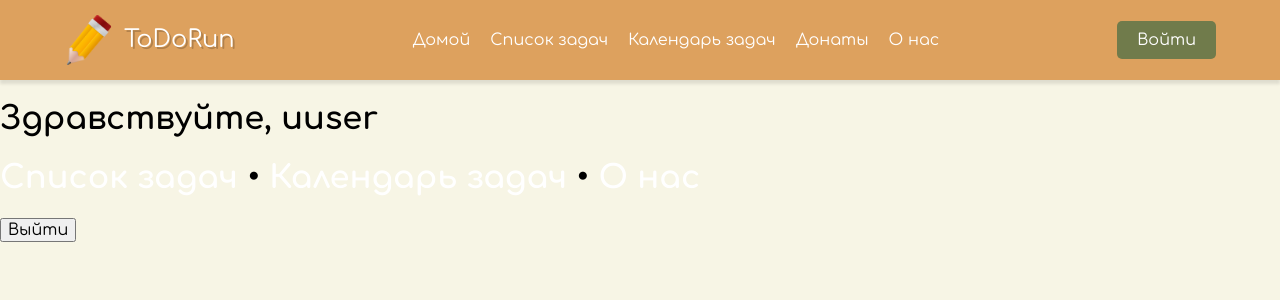
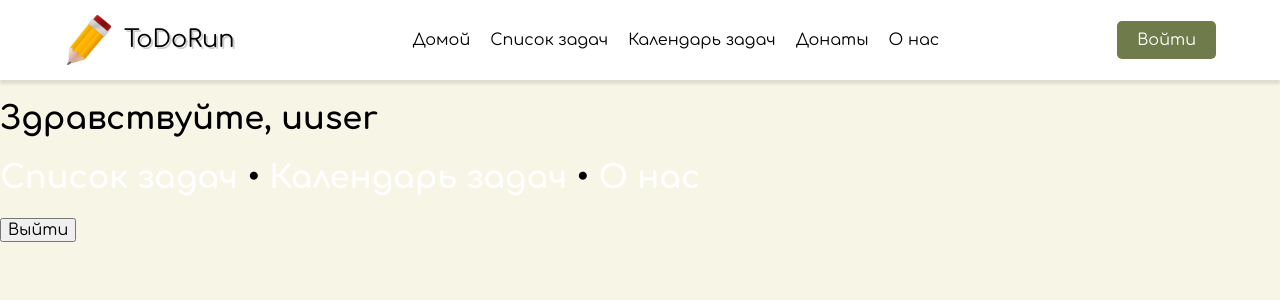
Before and after one commit to skeiigi/ToDoRun, a Django app: page /guest/ in a window 1280 px wide. Shown: the top 300 px of the page. Run offline with Django 5.2, Linux system fonts and the light colour scheme; a user stored in the database is signed in.

Commit message:
udpate(variables.css): update styles added var

```diff
--- a/Project1/DjangoProj/organizer/organ/static/common/buttons.css
+++ b/Project1/DjangoProj/organizer/organ/static/common/buttons.css
@@ -36,8 +36,8 @@
   margin: 5px;
   padding: 5px;
   font-size: 27px;
-  background-color: #707b4b;
-  color: #ffffff;
+  background-color: var(--secondary-color);
+  color: var(--text-color);
   transition: 0.5s;
 }
 
@@ -47,16 +47,16 @@
   margin: 5px;
   padding: 5px;
   font-size: 20px;
-  background-color: #707b4b;
-  color: #ffffff;
+  background-color: var(--secondary-color);
+  color: var(--text-color);
   transition: 0.5s;
 }
 
 .btn-outline-primary:hover {
   background-color: #FEFAE0;
-  color: #707b4b;
+  color: var(--secondary-color);
 }
 
 .btn-primary:hover, .btn-home-primary:hover {
-  background-color: #283618;
+  background-color: var(--secondary-hover-color);
 }
--- a/Project1/DjangoProj/organizer/organ/static/common/forms.css
+++ b/Project1/DjangoProj/organizer/organ/static/common/forms.css
@@ -1,4 +1,3 @@
-/* Стили для форм */
 .form {
   display: flex;
   justify-content: center;
--- a/Project1/DjangoProj/organizer/organ/static/common/images.css
+++ b/Project1/DjangoProj/organizer/organ/static/common/images.css
@@ -1,4 +1,3 @@
-/* Стили для изображений */
 .logo {
   height: 50px;
   width: 170px;
--- a/Project1/DjangoProj/organizer/organ/static/components/auth.css
+++ b/Project1/DjangoProj/organizer/organ/static/components/auth.css
@@ -1,4 +1,3 @@
-/* Стили для страниц авторизации и регистрации */
 .login-page {
   width: 560px;
   padding: 2% 0 0;
--- a/Project1/DjangoProj/organizer/organ/static/components/header.css
+++ b/Project1/DjangoProj/organizer/organ/static/components/header.css
@@ -1,5 +1,5 @@
 .header {
-  background-color: #dda15e;
+  background-color: var(--base-color);
   box-shadow: 0 4px 3px rgba(0, 0, 0, 0.1);
 }
 
@@ -31,7 +31,7 @@
 
 .header__logo-text {
   font-size: 1.5rem;
-  color: #ffffff;
+  color: var(--text-alternative-color);
   text-decoration: none;
   text-shadow: 2px 2px rgba(0, 0, 0, 0.2);
 }
@@ -51,9 +51,9 @@
 
 .header__nav-link {
   font-size: 1rem;
-  color: #ffffff;
+  color: var(--text-alternative-color);
   text-decoration: none;
-  transition: color 0.3s ease;
+  transition: color var(--transition);
 }
 
 .header__nav-link:hover {
@@ -62,17 +62,17 @@
 
 .header__auth-button {
   padding: 10px 20px;
-  background-color: #707b4b;
-  color: #ffffff;
+  background-color: var(--secondary-color);
+  color: var(--text-color);
   border: none;
-  border-radius: 5px;
+  border-radius: var(--border-radius);
   cursor: pointer;
   font-size: 1rem;
-  transition: background-color 0.3s ease;
+  transition: background-color var(--transition);
 }
 
 .header__auth-button:hover {
-  background-color: #283618;
+  background-color: var(--secondary-hover-color);
 }
 
 @media (max-width: 768px) {
--- a/Project1/DjangoProj/organizer/organ/static/components/page.css
+++ b/Project1/DjangoProj/organizer/organ/static/components/page.css
@@ -3,9 +3,9 @@
  * нелья так подключать шрифты, если интересно почему почитай про CRP в браузере
  */
 
-body {
-    font-family: 'Comfortaa', sans-serif;
-    background-color: #f7f5e5;
+ body {
+    font-family: var(--font-family);
+    background-color: var(--body-background);
     margin: 0;
     padding: 0;
     overflow: auto;
@@ -19,7 +19,7 @@ body {
 }
 
 a {
-    color: #ffffff;
+    color: var(--text-color);
     text-decoration: none;
     transition: 0.5s;
 }
--- a/Project1/DjangoProj/organizer/organ/static/vendor/index.css
+++ b/Project1/DjangoProj/organizer/organ/static/vendor/index.css
@@ -1,3 +1,4 @@
 @import url(./normalize.css);
+@import url(./variables.css);
 @import url(./MAK/mak.css);
 @import url(./comfortaa/comfortaa.css);
--- /dev/null
+++ b/Project1/DjangoProj/organizer/organ/static/vendor/variables.css
@@ -0,0 +1,15 @@
+:root {
+  --base-color: #fff;
+  --primary-color: #007bff;
+  --primary-hover-color: #0056b3;
+  --secondary-color: #707b4b;
+  --secondary-hover-color: #283618;
+  --text-color: #ffffff;
+  --text-alternative-color: #000;
+  --background-color: #f0f0f0;
+  --box-shadow: 0 4px 10px rgba(0, 0, 0, 0.2);
+  --border-radius: 5px;
+  --transition: 0.3s ease;
+  --font-family: 'Comfortaa', sans-serif;
+  --body-background: #f7f5e5;
+}
```
Also changed, not shown: Project1/DjangoProj/organizer/organ/static/components/home.css (+12 -13 lines).
